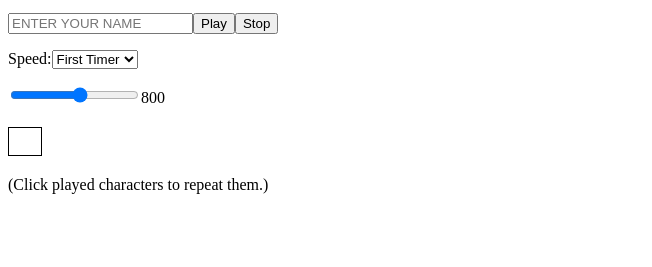
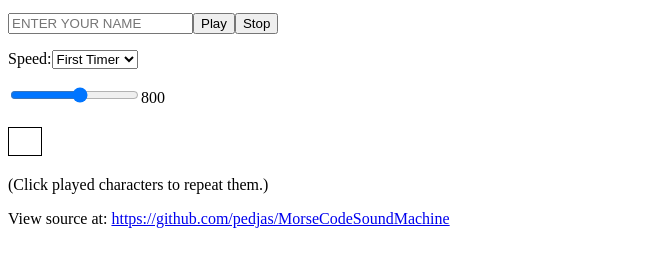
Before and after one commit to bihlink/MorseCodeSoundMachine, a plain HTML site: page index.htm in a window 1280 px wide. Shown: the part 105-372 px from the top of the page, without its empty margins (0-652 px from the left). Drawn offline with Linux system fonts and the light colour scheme.

Commit message:
Added link to source in index.htm

```diff
--- a/index.htm
+++ b/index.htm
@@ -13,6 +13,7 @@
 <p><input type="range" id="frequency" name="frequency" min="440" max="1100" step="10" value="800"><label id="frequency_label">800</label></p>
 <h2><span id="keyindicator" style="display:inline-block;width:32px;border:solid 1px black;">&nbsp</span> <span id="playedtext"></span></h2>
 <span>(Click played characters to repeat them.)</span></p>
+<p>View source at: <a href="https://github.com/pedjas/MorseCodeSoundMachine" target="_blank">https://github.com/pedjas/MorseCodeSoundMachine</a>
 
 <script>
 
```
